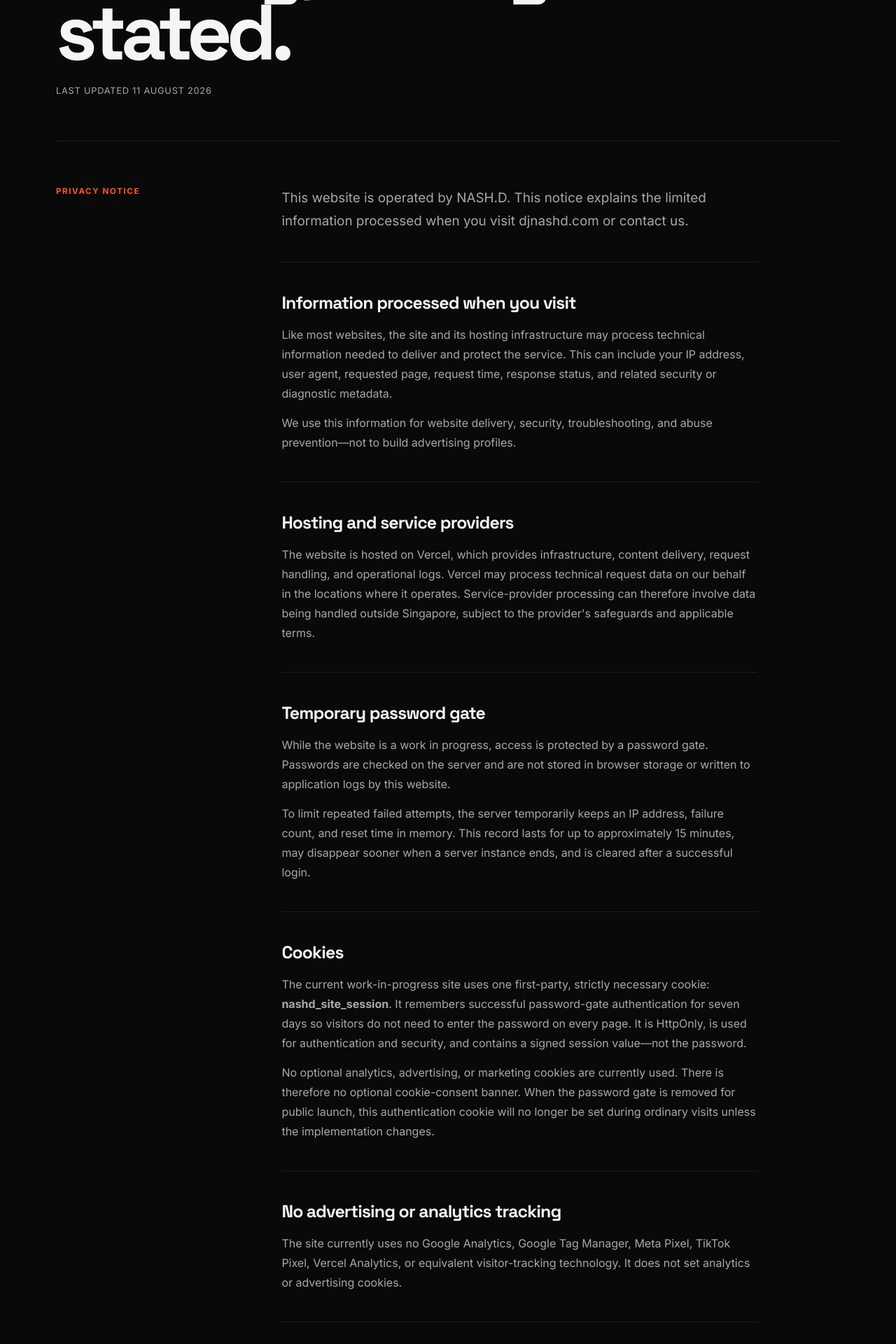
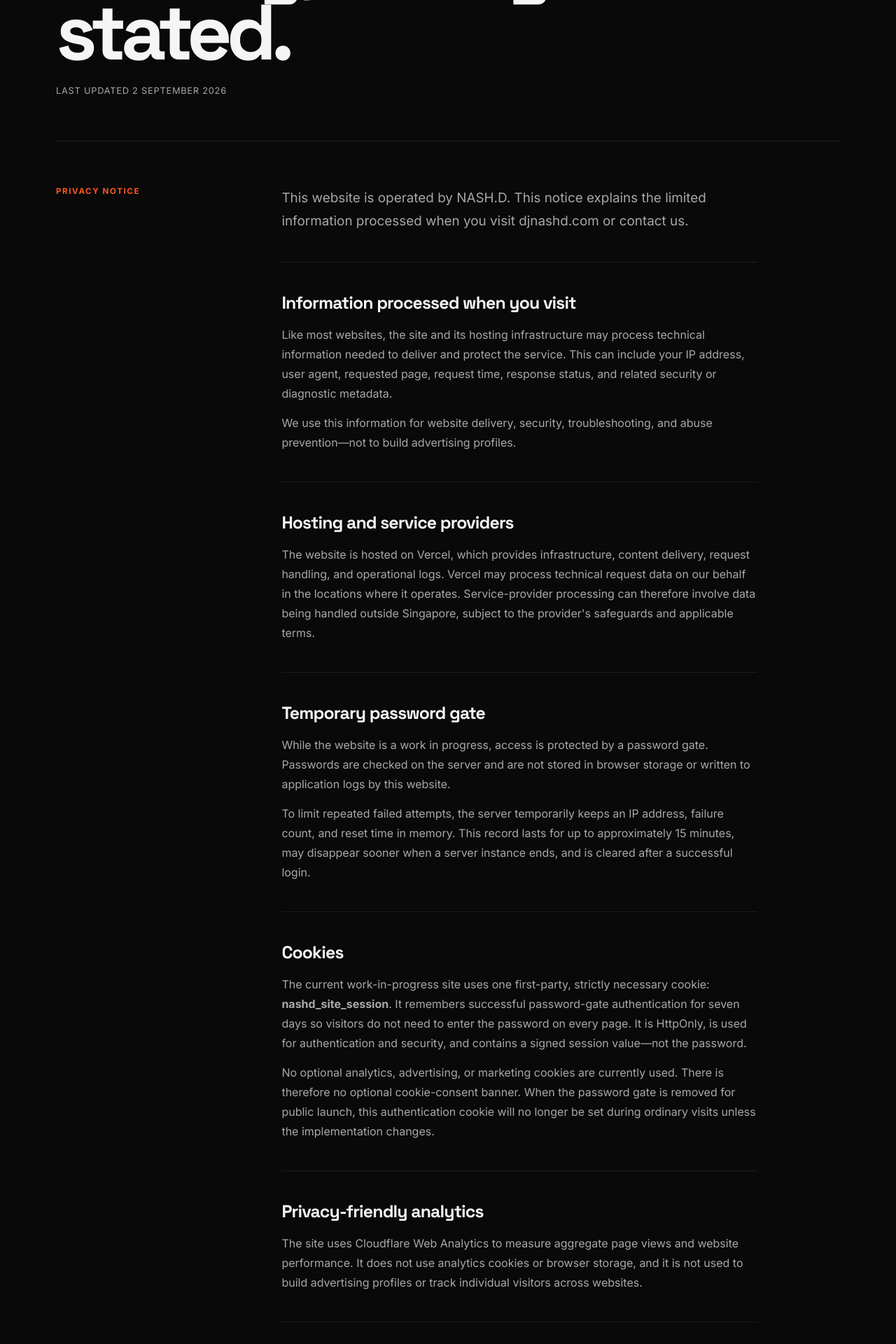
Before and after one commit to djnashd678/djnashd-site, a Next.js app: page /privacy in a window 1280 px wide. Shown: the part 320-2240 px from the top of the page at 70% size. Built offline with nearby package versions, Linux system fonts and the light colour scheme.

Commit message:
Add Cloudflare web analytics

```diff
--- a/app/layout.tsx
+++ b/app/layout.tsx
@@ -1,5 +1,6 @@
 import type { Metadata } from "next";
 import { Inter, Space_Grotesk } from "next/font/google";
+import Script from "next/script";
 import "./globals.css";
 
 const inter = Inter({
@@ -59,7 +60,16 @@ export const metadata: Metadata = {
 export default function RootLayout({ children }: Readonly<{ children: React.ReactNode }>) {
   return (
     <html lang="en" className={`${inter.variable} ${spaceGrotesk.variable}`}>
-      <body>{children}</body>
+      <body>
+        {children}
+        <Script
+          id="cloudflare-web-analytics"
+          type="module"
+          src="https://static.cloudflareinsights.com/beacon.min.js"
+          data-cf-beacon='{"token": "2d5ad16049d34cf391cb9218f67a725c"}'
+          strategy="afterInteractive"
+        />
+      </body>
     </html>
   );
 }
--- a/app/privacy/page.tsx
+++ b/app/privacy/page.tsx
@@ -17,7 +17,7 @@ export default function PrivacyPage() {
             NASH<span>.</span>D
           </Link>
           <h1>Privacy, clearly stated.</h1>
-          <p className="privacy-updated">Last updated 11 August 2026</p>
+          <p className="privacy-updated">Last updated 2 September 2026</p>
         </header>
 
         <div className="privacy-content">
@@ -88,11 +88,11 @@ export default function PrivacyPage() {
             </section>
 
             <section className="privacy-section">
-              <h3>No advertising or analytics tracking</h3>
+              <h3>Privacy-friendly analytics</h3>
               <p>
-                The site currently uses no Google Analytics, Google Tag Manager, Meta Pixel, TikTok
-                Pixel, Vercel Analytics, or equivalent visitor-tracking technology. It does not set
-                analytics or advertising cookies.
+                The site uses Cloudflare Web Analytics to measure aggregate page views and website
+                performance. It does not use analytics cookies or browser storage, and it is not
+                used to build advertising profiles or track individual visitors across websites.
               </p>
             </section>
 
--- a/next.config.ts
+++ b/next.config.ts
@@ -3,11 +3,11 @@ import type { NextConfig } from "next";
 const isDevelopment = process.env.NODE_ENV === "development";
 const contentSecurityPolicy = [
   "default-src 'self'",
-  `script-src 'self' 'unsafe-inline'${isDevelopment ? " 'unsafe-eval'" : ""}`,
+  `script-src 'self' 'unsafe-inline' https://static.cloudflareinsights.com/beacon.min.js${isDevelopment ? " 'unsafe-eval'" : ""}`,
   "style-src 'self' 'unsafe-inline'",
   "font-src 'self' data:",
   "img-src 'self' blob: data:",
-  "connect-src 'self'",
+  "connect-src 'self' https://cloudflareinsights.com",
   "media-src 'self'",
   "object-src 'none'",
   "base-uri 'self'",
```
